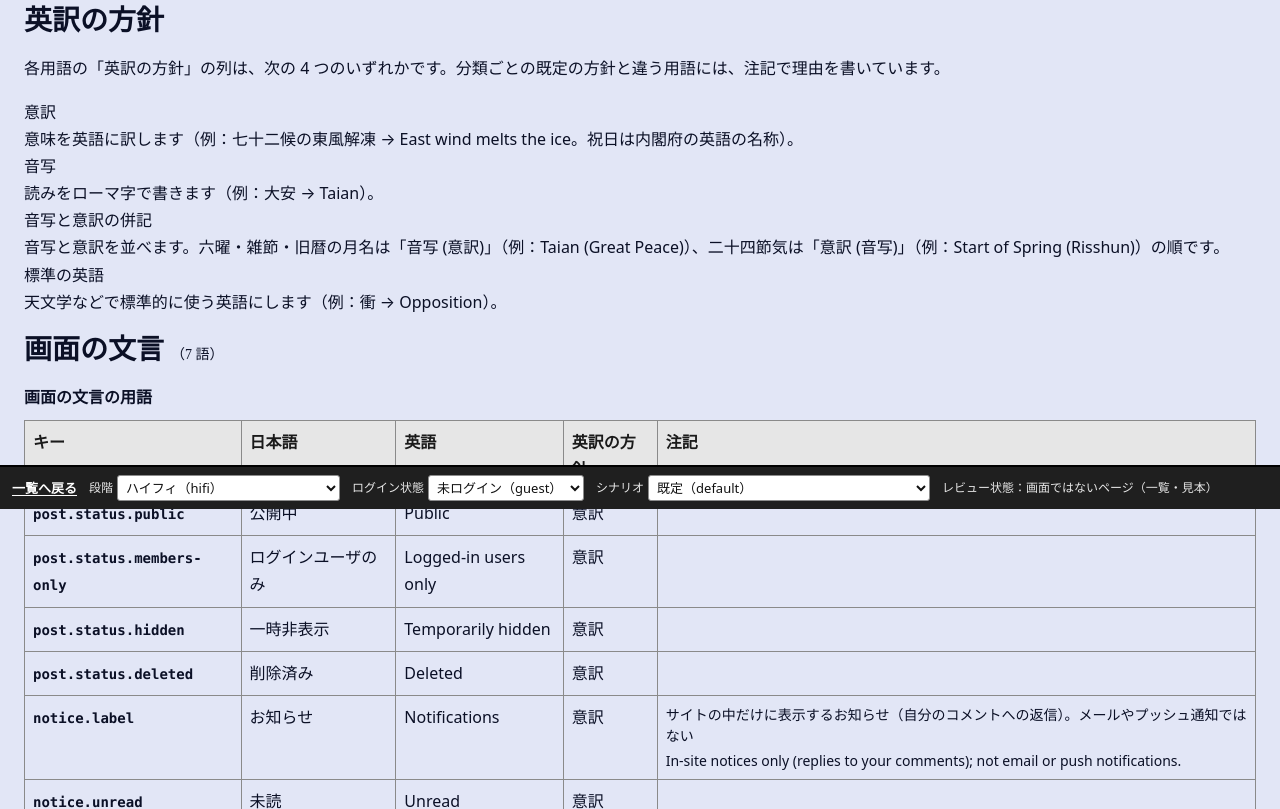
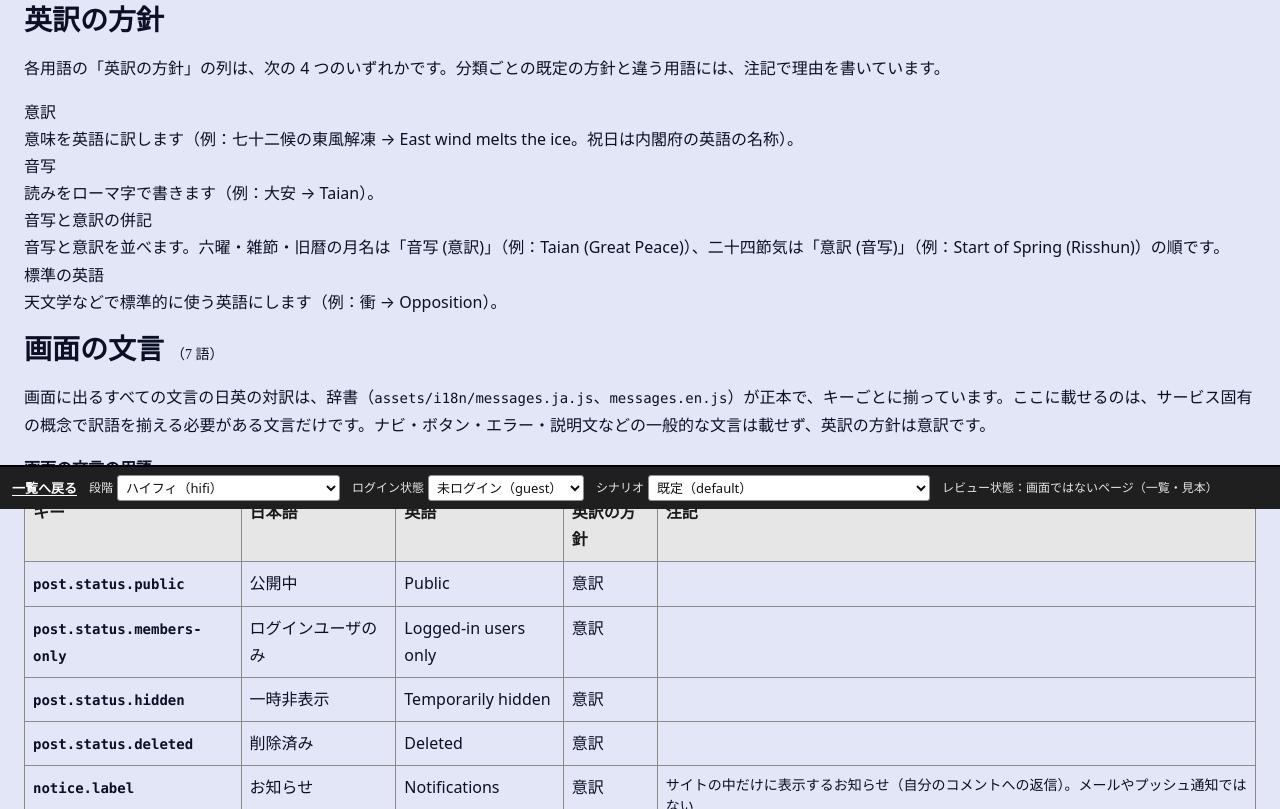
Before and after one commit to t-totsuka/menehune, a website: page mockups/glossary.html in a window 1280 px wide. Shown: the part 291-1100 px from the top of the page. Drawn offline with Linux system fonts and the light colour scheme.

Commit message:
docs(ui-mockups): 最終検証の指摘に合わせて設計とタスクを直す
- 11.3 の「画面に出る文言」の対訳の正本は辞書とし、用語集は訳し方の判断が要る用語に限ると design.md に取り決め、用語集のページにも書く
- タスク 8.1 の対応要件に 6.9〜6.11 を足す
- design.md に MockPaging の行と節を足し、MockElement の依存、ShellComponents の mk-pager、図の線を補う
- tasks.md の古い作業メモに、その後の状態を書き足す

Co-Authored-By: Claude Opus 5.5 <noreply@anthropic.com>

```diff
--- a/mockups/glossary.html
+++ b/mockups/glossary.html
@@ -79,7 +79,10 @@
       </dl>
     </section>
 
-    <section id="gl-ui" data-category="ui" class="l-stack"><h2>画面の文言</h2></section>
+    <section id="gl-ui" data-category="ui" class="l-stack">
+      <h2>画面の文言</h2>
+      <p>画面に出るすべての文言の日英の対訳は、辞書（<code>assets/i18n/messages.ja.js</code>、<code>messages.en.js</code>）が正本で、キーごとに揃っています。ここに載せるのは、サービス固有の概念で訳語を揃える必要がある文言だけです。ナビ・ボタン・エラー・説明文などの一般的な文言は載せず、英訳の方針は意訳です。</p>
+    </section>
     <section id="gl-rokuyo" data-category="rokuyo" class="l-stack"><h2>六曜</h2></section>
     <section id="gl-sekki" data-category="sekki" class="l-stack"><h2>二十四節気</h2></section>
     <section id="gl-kou" data-category="kou" class="l-stack"><h2>七十二候</h2></section>
```
Also changed, not shown: .kiro/specs/ui-mockups/design.md, .kiro/specs/ui-mockups/tasks.md.
